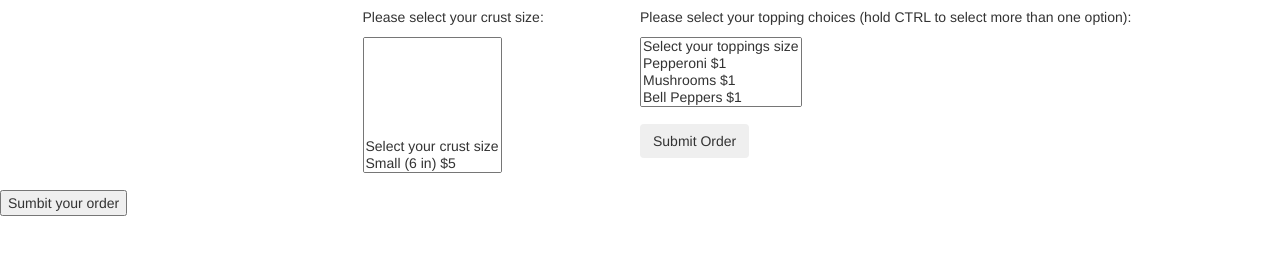
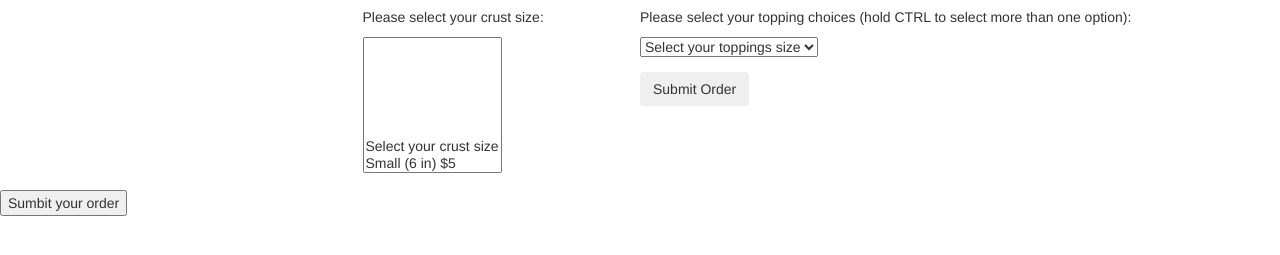
Before and after one commit to vrdlc/wk4review, a plain HTML site: page ndex.html in a window 1280 px wide. Shown: the part 261-516 px from the top of the page. Drawn offline with Linux system fonts and the light colour scheme.

Commit message:
Update and rename Index.html to ndex.html

```diff
--- a/Index.html
+++ b/ndex.html
@@ -40,7 +40,7 @@
                   <p>Please select your topping choices (hold CTRL to select more than one option):</p>
 
                   <!-- TOPPING 1 DROPDOWN -->
-                  <select id="topping1" name="toppingSelect" multiple=>
+                  <select id="topping1" name="toppingSelect">
                     <option>Select your <strong>toppings</strong> size</option>
                     <option value="pep">Pepperoni $1</option>
                     <option value='mush'>Mushrooms $1</option>
```
